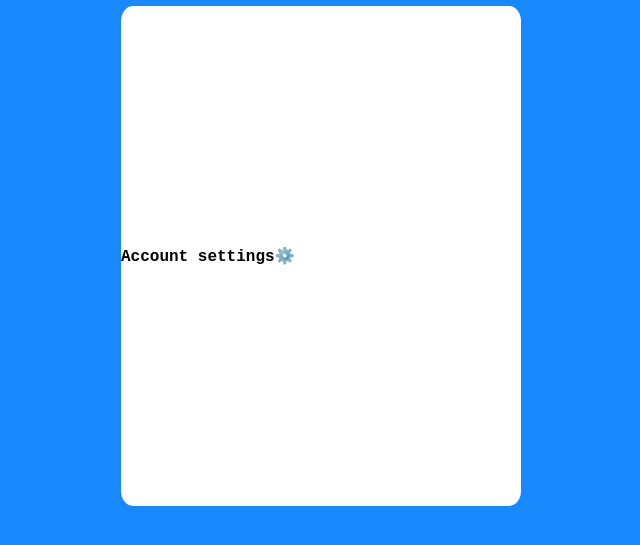
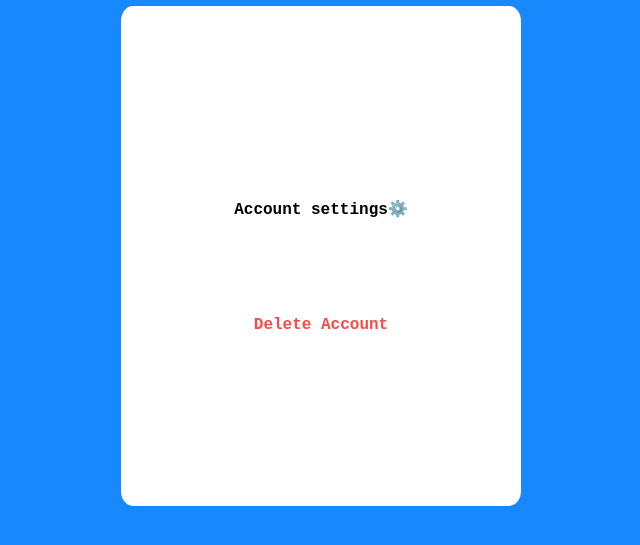
Before and after one commit to tatefrost/Stalk-Star, a Flask app: page /settings/1 in a window 1280 px wide. Shown: the part 165-710 px from the top of the page, without its empty margins (319-959 px from the left). Run offline with Flask 2, Linux system fonts and the light colour scheme; the visitor is signed in with stand-in values (Sample User, id 1); data comes from the database, SQL or seed files in the repository.

Commit message:
fixed alignment on settings page and updated MD file

```diff
--- a/static/css/stalk-star.css
+++ b/static/css/stalk-star.css
@@ -40,6 +40,7 @@ p {
   background-color: white;
   margin: 5%;
   display: flex;
+  flex-direction: column;
   justify-content: center;
   align-items: top;
   border-radius: 3%;
@@ -279,13 +280,6 @@ form {
   align-items: center;
 }
 
-#settingsbox {
-  display: flex;
-  justify-content: center;
-  align-items: center;
-  flex-direction: column;
-}
-
 #settings-icon {
   background: url('../imgs/icon-vector.jpeg')no-repeat;
   background-position: top;
@@ -313,5 +307,16 @@ h4 {
   height: 500px;
   display: flex;
   flex-direction: column;
+}
+
+#settings-banner {
+  display: flex;
   justify-content: center;
 }
+
+#settingsbox {
+display: flex;
+flex-direction: column;
+align-items: center;
+justify-content: center;
+}
--- a/templates/settings.html
+++ b/templates/settings.html
@@ -4,7 +4,12 @@
 <p class="backarrow"><a id="backarrow" href="/home/{{ user.user_id }}">Back ⬅️</a></p>
 
 <div class="box" id="settings-box">
-  <h4 id="settings-banner">Account settings⚙️</h4>
+  <h4 id="settings-banner">Account settings⚙️</h4><br><br>
+  <div id="settings-options">
+    <a id="deleteacc"href="/delete/{{ user.user_id }}">Delete Account</a>
+  </div>
 </div>
 
+
+
 {% endblock %}
```
Also changed, not shown: README.md, static/imgs/images.png (deleted), 2 other files.
